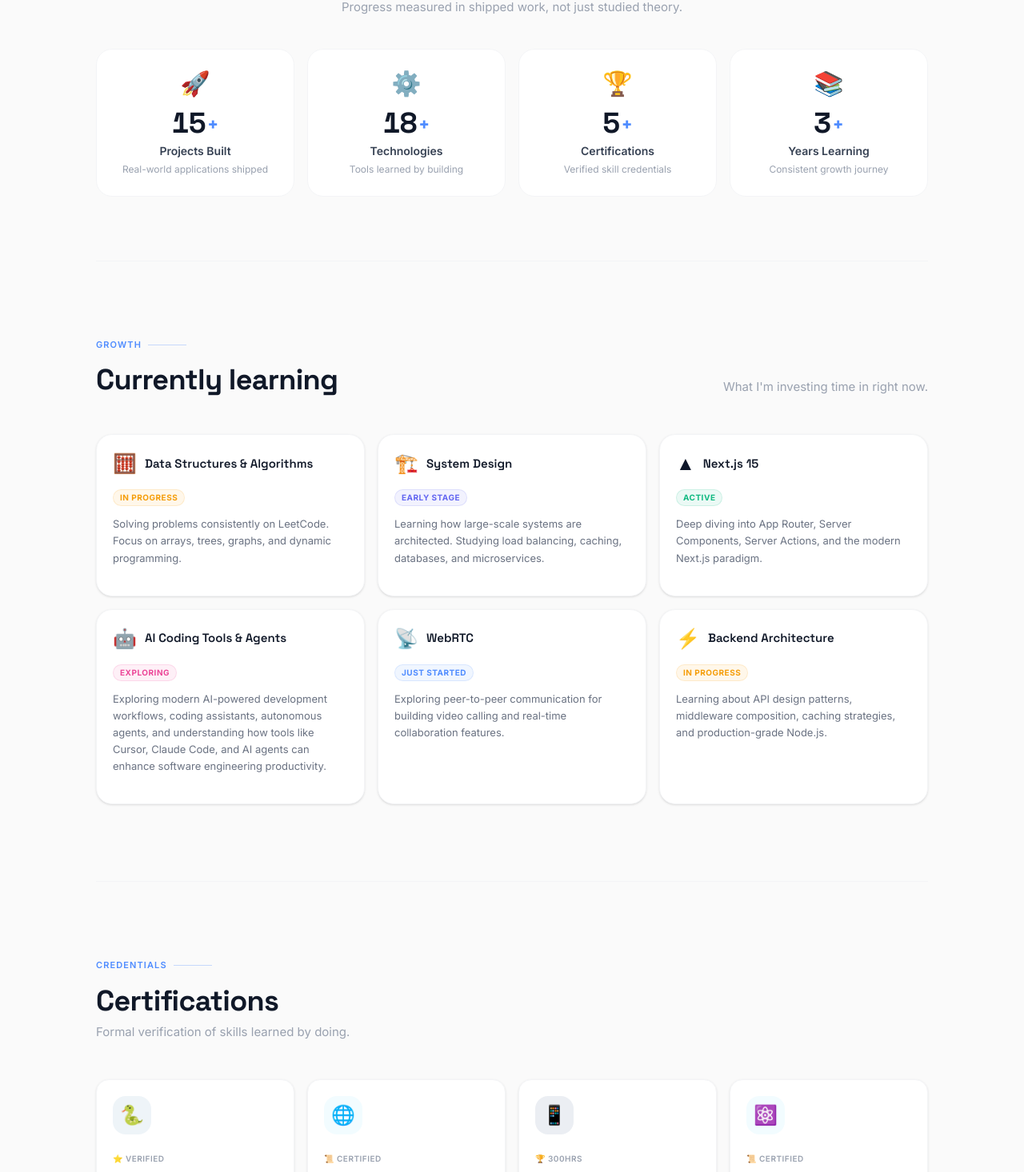
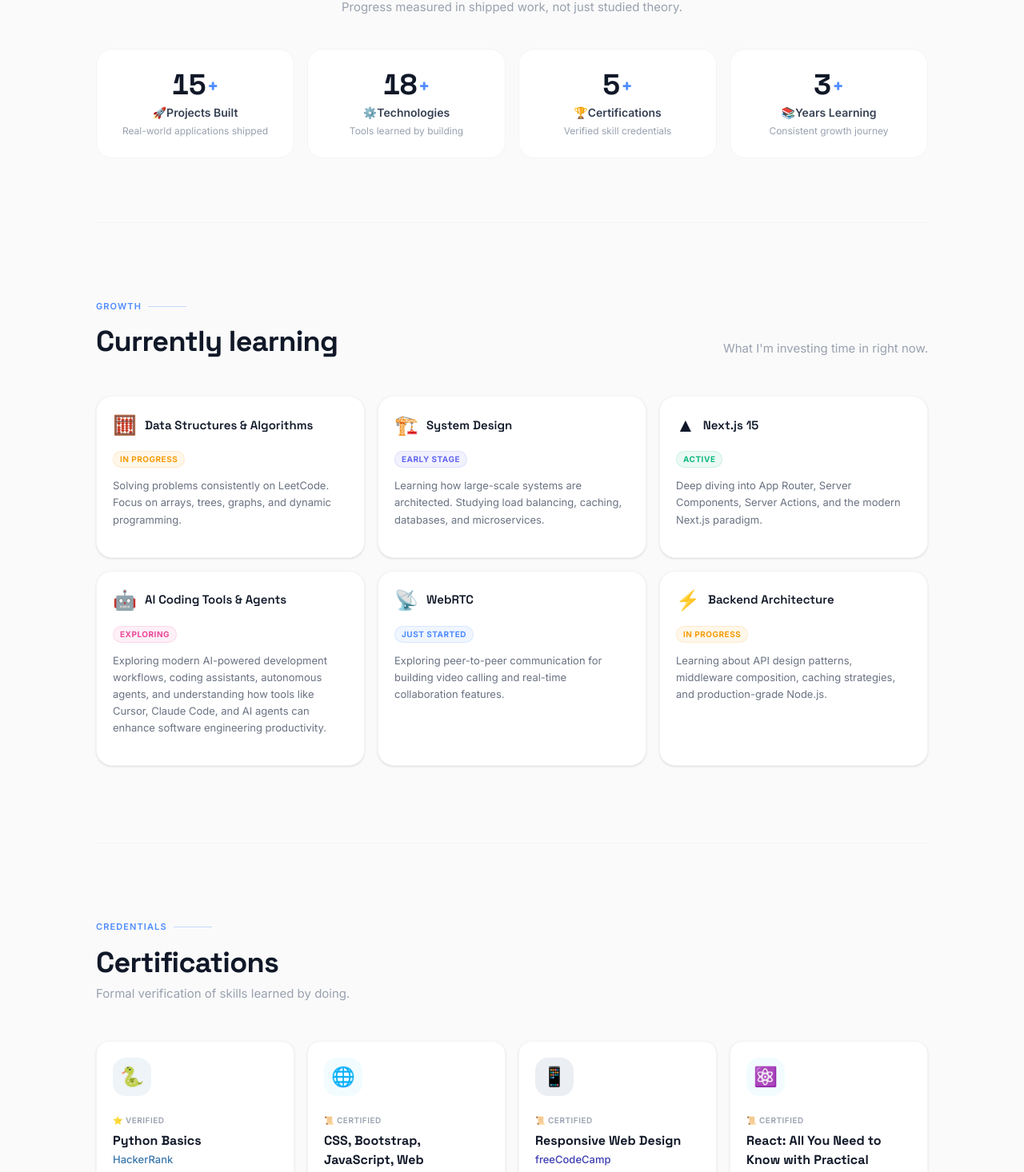
Before and after one commit to hritikhri/portfolio-, a React (Vite) app: page / in a window 1280 px wide. Shown: the part 5693-7159 px from the top of the page at 80% size. Built offline with nearby package versions, Linux system fonts and the light colour scheme.

Commit message:
adjustment of logos

```diff
--- a/src/components/Achievements.tsx
+++ b/src/components/Achievements.tsx
@@ -41,23 +41,24 @@ const CounterCard: React.FC<{
           : 'bg-white border-gray-100 hover:border-gray-200 hover:shadow-lg hover:shadow-black/5'
       }`}
     >
-      <div className="text-3xl mb-3">{counter.emoji}</div>
+      {/* <div className="text-3xl mb-3"></div> */}
       <div className="flex items-end justify-center gap-0.5 mb-1">
         <span
           className={`text-4xl font-bold tabular-nums ${isDark ? 'text-white' : 'text-gray-900'}`}
           style={{ fontFamily: 'Space Grotesk, sans-serif', letterSpacing: '-0.03em' }}
         >
+
           {count}
         </span>
         <span
           className="text-2xl font-bold text-[#4F8CFF] mb-0.5"
           style={{ fontFamily: 'Space Grotesk, sans-serif' }}
-        >
+          >
           {counter.suffix}
         </span>
       </div>
       <p className={`text-[14px] font-semibold mb-1 ${isDark ? 'text-gray-300' : 'text-gray-700'}`}>
-        {counter.label}
+        {counter.emoji}{counter.label}
       </p>
       <p className={`text-[12px] ${isDark ? 'text-gray-600' : 'text-gray-400'}`}>
         {counter.desc}
--- a/src/components/Certifications.tsx
+++ b/src/components/Certifications.tsx
@@ -52,7 +52,7 @@ const Certifications: React.FC = () => {
               animate={isInView ? { opacity: 1, y: 0 } : {}}
               transition={{ delay: index * 0.1, duration: 0.5 }}
               onClick={() => setSelected(cert)}
-              className={`cert-card cursor-pointer p-5 rounded-2xl border group ${
+              className={`cert-card cursor-pointer p-5 rounded-2xl justify-center border group ${
                 isDark
                   ? "bg-[#111827] border-white/8 hover:border-white/20 hover:shadow-xl hover:shadow-black/30"
                   : "bg-white border-gray-100 hover:border-gray-200 hover:shadow-lg shadow-sm"
--- a/src/utils/stats.ts
+++ b/src/utils/stats.ts
@@ -490,7 +490,7 @@ export const certs = [
     emoji: "📱",
     color: "#3d3db3",
     colorBg: "#12337015",
-    badge: "🏆 300hrs",
+    badge: "📜 Certified",
     url: "",
     preview: "",
     description:
```
